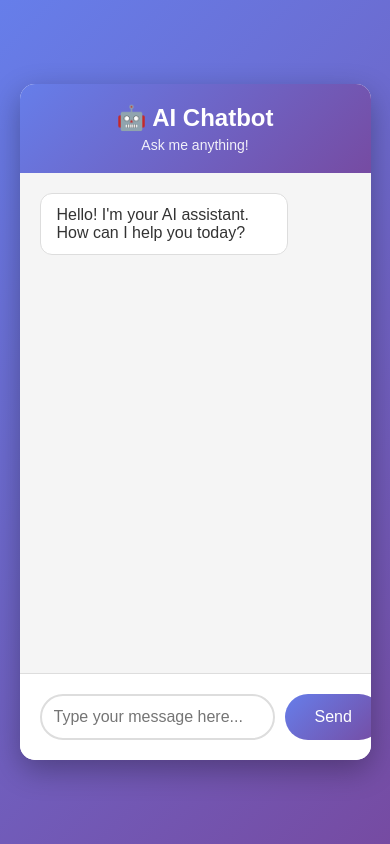
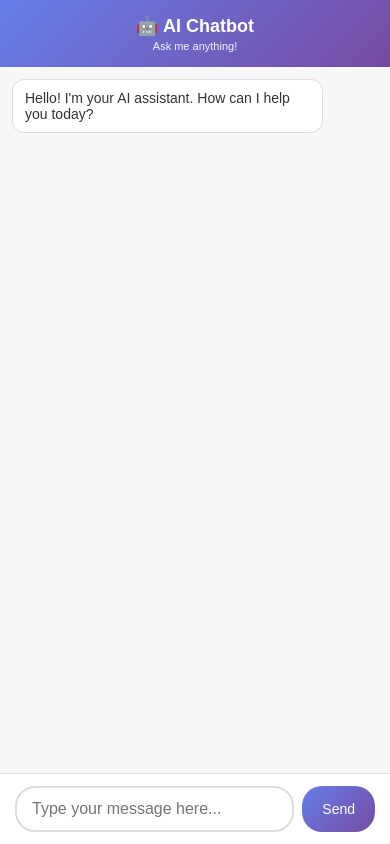
Before and after one commit to santiagoalexgonzalezc-sys/pythonAiPratice, a Flask app: page / in a window 390 px wide. Run offline with Flask 3, Linux system fonts and the light colour scheme.

Commit message:
Adding reponsive design for mobile and tablet users

```diff
--- a/knowledge_base.json
+++ b/knowledge_base.json
@@ -353,7 +353,7 @@
   },
   "count_100": {
     "keywords": ["count to 100", "counting to one hundred"],
-    "response": "Counting to 100 takes practice! We count by tens: 10, 20, 30, 40, 50, 60, 70, 80, 90, 100!"
+    "response": "Counting to 100 takes practice! We count by tens to do it faster: 10, 20, 30, 40, 50, 60, 70, 80, 90, 100!"
   },
   "even_numbers": {
     "keywords": ["even numbers", "what are even numbers"],
--- a/templates/index.html
+++ b/templates/index.html
@@ -118,6 +118,170 @@
             cursor: not-allowed;
             transform: none;
         }
+
+        /* Mobile Responsive Design */
+
+        /* Tablet breakpoint (768px and below) */
+        @media screen and (max-width: 768px) {
+            .chat-container {
+                width: 95%;
+                max-width: none;
+                height: 85vh;
+                border-radius: 10px;
+            }
+
+            .chat-header h1 {
+                font-size: 20px;
+            }
+
+            .chat-header p {
+                font-size: 12px;
+            }
+
+            .chat-messages {
+                padding: 15px;
+            }
+
+            .message {
+                padding: 10px 14px;
+                font-size: 15px;
+            }
+
+            #messageInput {
+                font-size: 16px; /* Prevents iOS zoom */
+                padding: 14px;
+            }
+
+            #sendButton {
+                padding: 14px 25px;
+                font-size: 15px;
+            }
+        }
+
+        /* Mobile breakpoint (480px and below) */
+        @media screen and (max-width: 480px) {
+            body {
+                padding: 0;
+                align-items: flex-start;
+            }
+
+            .chat-container {
+                width: 100%;
+                height: 100vh;
+                max-width: none;
+                border-radius: 0;
+                box-shadow: none;
+            }
+
+            .chat-header {
+                padding: 15px;
+                border-radius: 0;
+            }
+
+            .chat-header h1 {
+                font-size: 18px;
+                margin-bottom: 3px;
+            }
+
+            .chat-header p {
+                font-size: 11px;
+            }
+
+            .chat-messages {
+                padding: 12px;
+                background: #f8f8f8;
+            }
+
+            .message {
+                padding: 10px 12px;
+                font-size: 14px;
+                max-width: 85%;
+                margin-bottom: 12px;
+            }
+
+            .chat-input {
+                padding: 12px 15px;
+                border-top: 1px solid #e0e0e0;
+                gap: 8px;
+            }
+
+            #messageInput {
+                padding: 12px 15px;
+                border-radius: 20px;
+                font-size: 16px; /* Prevents iOS zoom on focus */
+            }
+
+            #sendButton {
+                padding: 12px 20px;
+                font-size: 14px;
+                border-radius: 20px;
+                min-width: 70px;
+            }
+
+            /* Larger touch targets for mobile */
+            #sendButton:active {
+                transform: scale(0.95);
+            }
+
+            /* Prevent pull-to-refresh on mobile */
+            body {
+                overscroll-behavior-y: contain;
+            }
+
+            /* Smooth scrolling for mobile */
+            .chat-messages {
+                -webkit-overflow-scrolling: touch;
+            }
+        }
+
+        /* Small mobile breakpoint (360px and below) */
+        @media screen and (max-width: 360px) {
+            .chat-header h1 {
+                font-size: 16px;
+            }
+
+            .message {
+                font-size: 13px;
+                padding: 8px 10px;
+            }
+
+            #sendButton {
+                padding: 10px 15px;
+                font-size: 13px;
+            }
+        }
+
+        /* Landscape orientation for mobile */
+        @media screen and (max-width: 768px) and (orientation: landscape) {
+            .chat-container {
+                height: 100vh;
+            }
+
+            .chat-header {
+                padding: 10px 15px;
+            }
+
+            .chat-header h1 {
+                font-size: 16px;
+                margin-bottom: 2px;
+            }
+
+            .chat-header p {
+                display: none; /* Hide subtitle in landscape to save space */
+            }
+
+            .chat-input {
+                padding: 10px 15px;
+            }
+
+            #messageInput {
+                padding: 10px 12px;
+            }
+
+            #sendButton {
+                padding: 10px 18px;
+            }
+        }
     </style>
 </head>
 <body>
```
